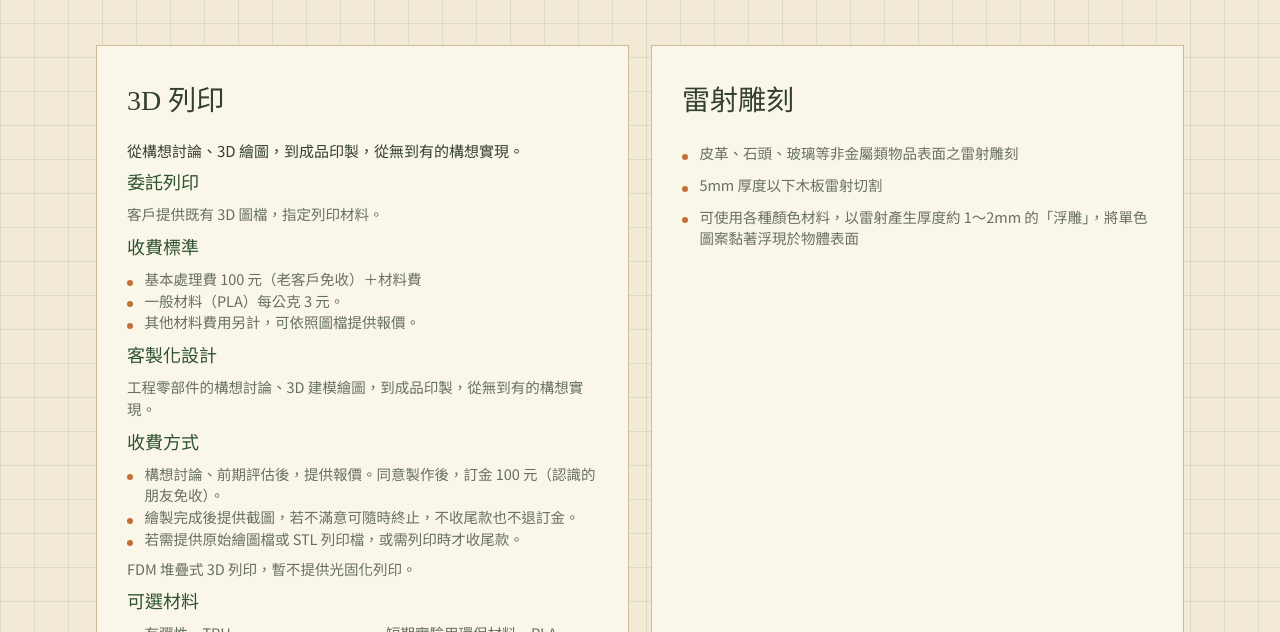
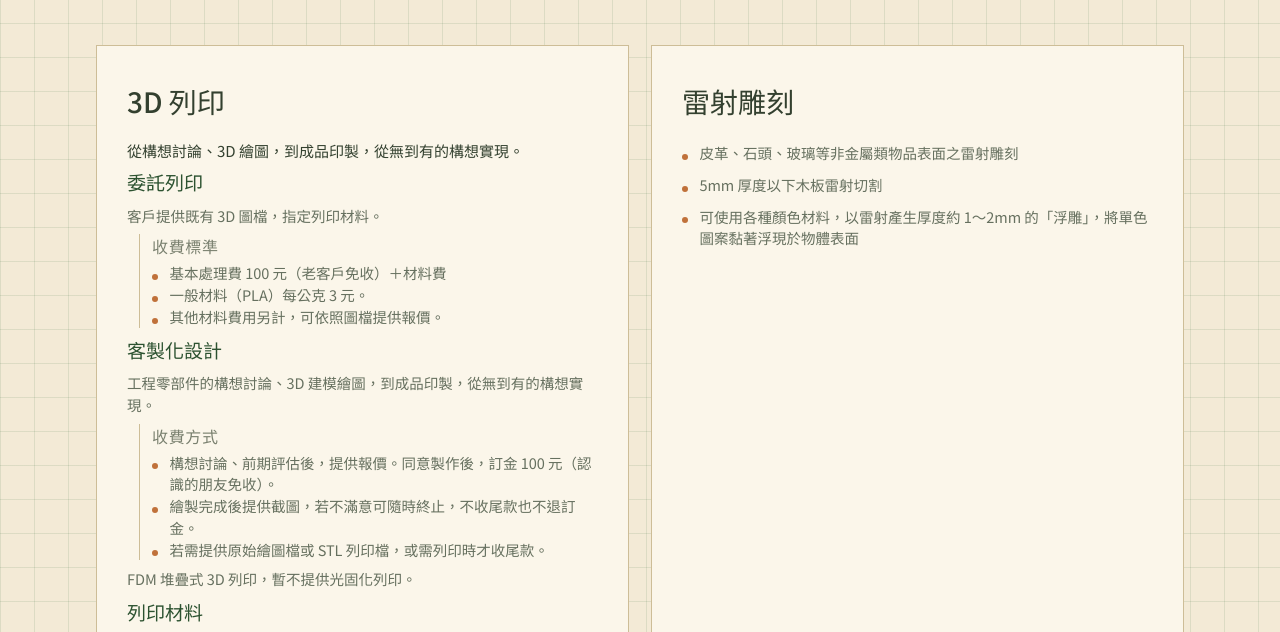
Before and after one commit to chenchia13/DIY3D, a plain HTML site: page Services.html in a window 1280 px wide. Shown: the part 249-881 px from the top of the page. Drawn offline with Linux system fonts and the light colour scheme; a web font is replaced by a local one.

Commit message:
Add files via upload

```diff
--- a/Services.html
+++ b/Services.html
@@ -91,12 +91,14 @@
     transition:transform .3s,box-shadow .3s,border-color .3s;
   }
   .row:hover{transform:translateY(-4px);border-color:var(--green);box-shadow:5px 5px 0 rgba(51,64,47,.12);}
-  .row .name{font-family:'Noto Serif TC',serif;font-size:28px;font-weight:400;}
+  .row .name{font-family:'Noto Serif TC',;font-size:28px;font-weight:500;}
   .row .desc{font-size:14.5px;color:#66705f;line-height:1.5;}
   .service-intro{font-size:15px;color:var(--ink);line-height:1.2;}
   .service-content{display:grid;gap:8px;width:100%;}
   .service-group{display:grid;gap:8px;}
-  .service-group h3{font-size:18px;font-weight:500;color:var(--green-deep);}
+  .service-group h3{font-size:19px;font-weight:500;color:var(--green-deep);}
+  .service-subgroup{display:grid;gap:4px;margin-left:12px;padding-left:12px;border-left:1px solid var(--line);}
+  .service-subgroup h4{font-family:'Noto Sans TC',sans-serif;font-size:16px;font-weight:500;color:#7a806f;letter-spacing:0.04em;}
   .service-list{list-style:none;display:grid;gap:0px;}
   .service-list li{position:relative;padding-left:1.2em;}
   .service-list li::before{content:"";position:absolute;left:0;top:.82em;width:6px;height:6px;border-radius:50%;background:var(--rust);}
@@ -170,26 +172,30 @@
           <section class="service-group">
             <h3>委託列印</h3>
             <p>客戶提供既有 3D 圖檔，指定列印材料。</p>
-            <h3>收費標準</h3>
+            <div class="service-subgroup">
+              <h4>收費標準</h4>
               <ul class="service-list">
                 <li>基本處理費 100 元（老客戶免收）＋材料費</li>
                 <li>一般材料（PLA）每公克 3 元。</li>
                 <li>其他材料費用另計，可依照圖檔提供報價。</li>
               </ul>
+            </div>
           </section>
           <section class="service-group">
             <h3>客製化設計</h3>
             <p>工程零部件的構想討論、3D 建模繪圖，到成品印製，從無到有的構想實現。</p>
-            <h3>收費方式</h3>
+            <div class="service-subgroup">
+              <h4>收費方式</h4>
               <ul class="service-list">
                 <li>構想討論、前期評估後，提供報價。同意製作後，訂金 100 元（認識的朋友免收）。</li>
                 <li>繪製完成後提供截圖，若不滿意可隨時終止，不收尾款也不退訂金。</li>
                 <li>若需提供原始繪圖檔或 STL 列印檔，或需列印時才收尾款。</li>
               </ul>
+            </div>
           </section>
           <section class="service-group">
             <p>FDM 堆疊式 3D 列印，暫不提供光固化列印。</p>
-            <h3>可選材料</h3>
+            <h3>列印材料</h3>
             <ul class="service-list service-materials">
               <li>有彈性－TPU</li>
               <li>短期實驗用環保材料－PLA</li>
```
Lines whose indentation alone changed are shown as unchanged.
